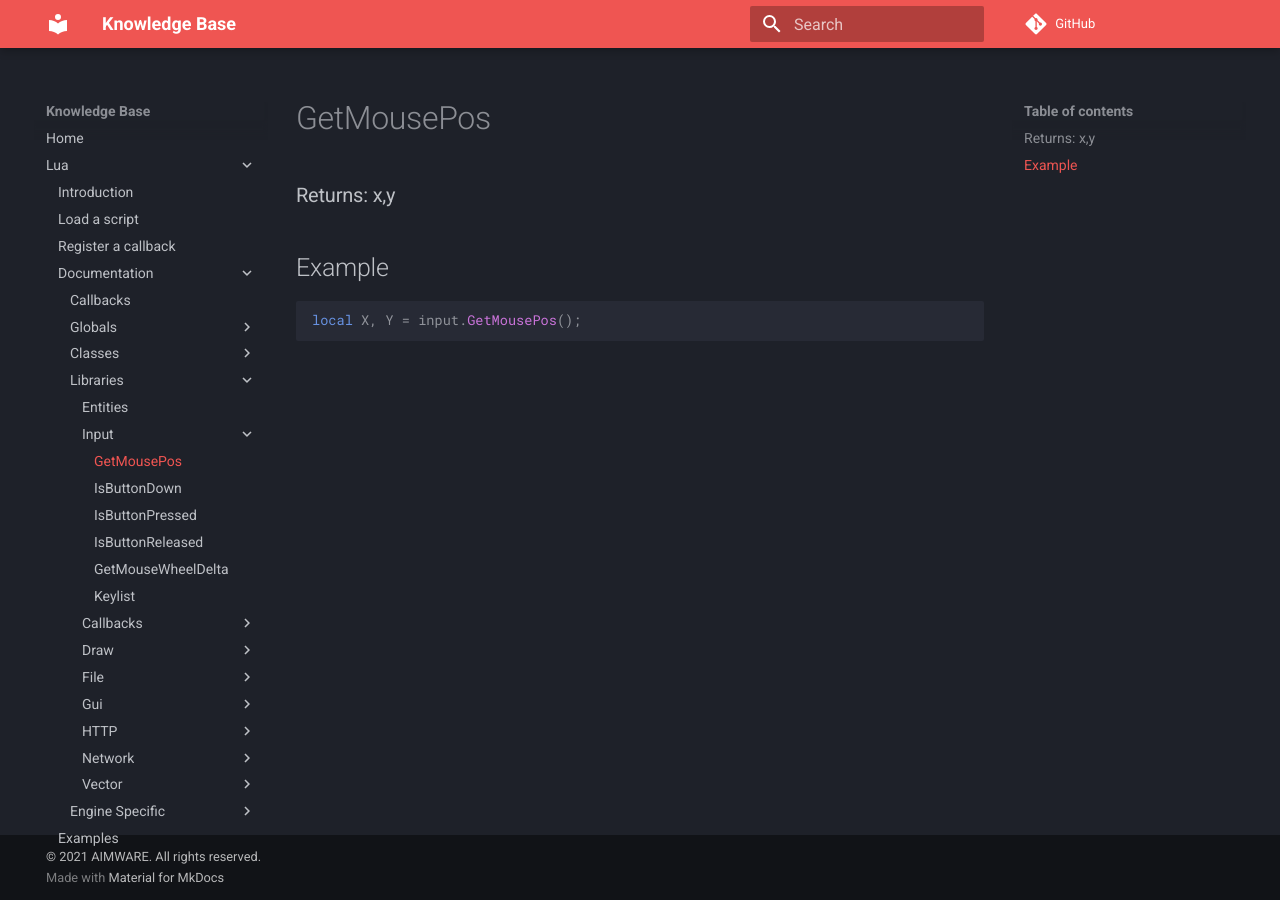
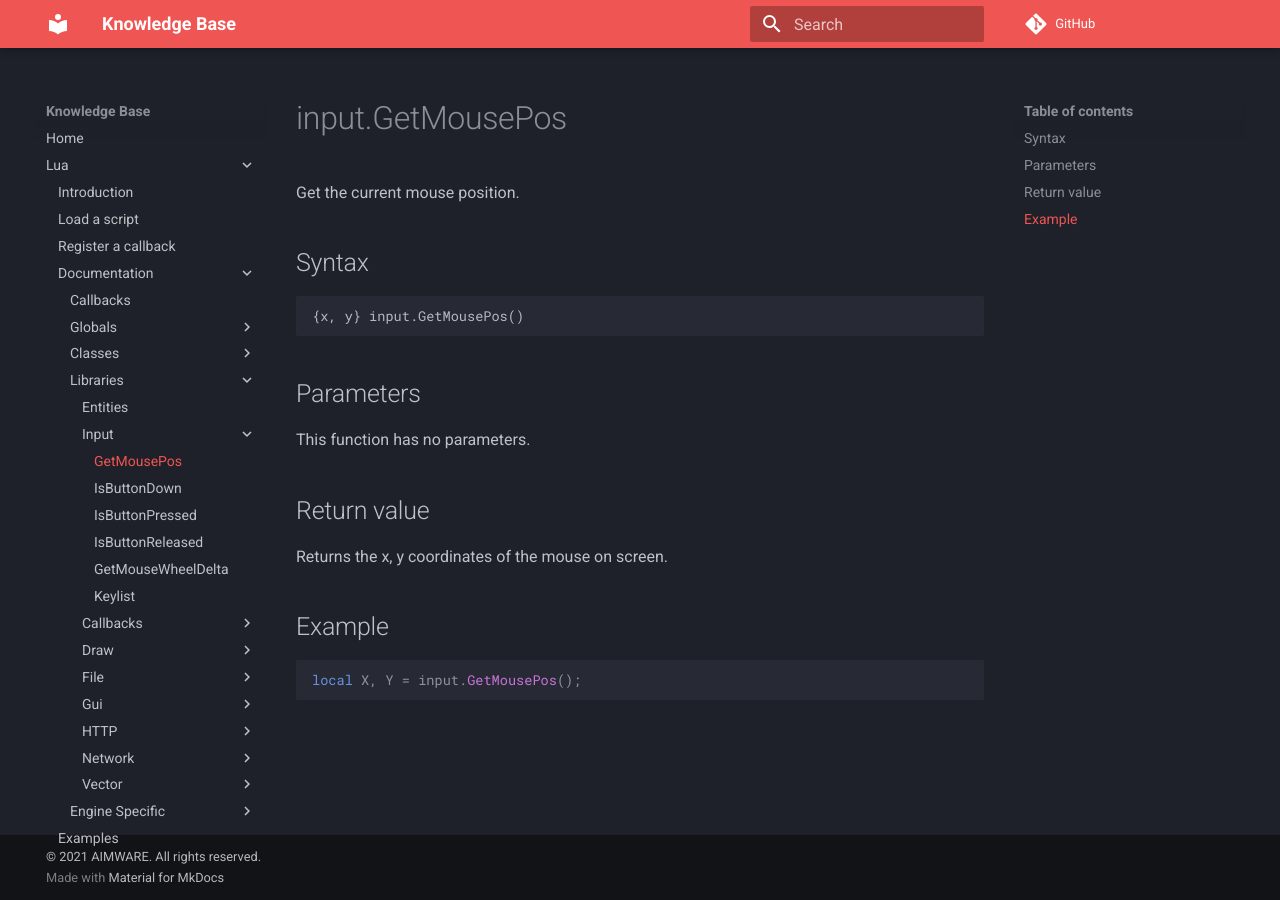
Before and after one commit to Ninaligo/aimware-web-kb, an MkDocs documentation site: the page built from private/lua/docs/library/input/getmousepos.md, in a window 1280 px wide. Built offline with MkDocs 1.6.1 and Material for MkDocs 9.7.7, drawn with Linux system fonts in a browser that asks for light colours; comment, search, counter and statistics services are not loaded.

Commit message:
Update getmousepos.md

````diff
--- a/private/lua/docs/library/input/getmousepos.md
+++ b/private/lua/docs/library/input/getmousepos.md
@@ -1,4 +1,16 @@
-###Returns: x,y
+# input.GetMousePos
+Get the current mouse position.
+
+## Syntax
+```
+{x, y} input.GetMousePos()
+```
+
+## Parameters
+This function has no parameters.
+
+## Return value
+Returns the x, y coordinates of the mouse on screen.
 
 ## Example
 ```lua
````
